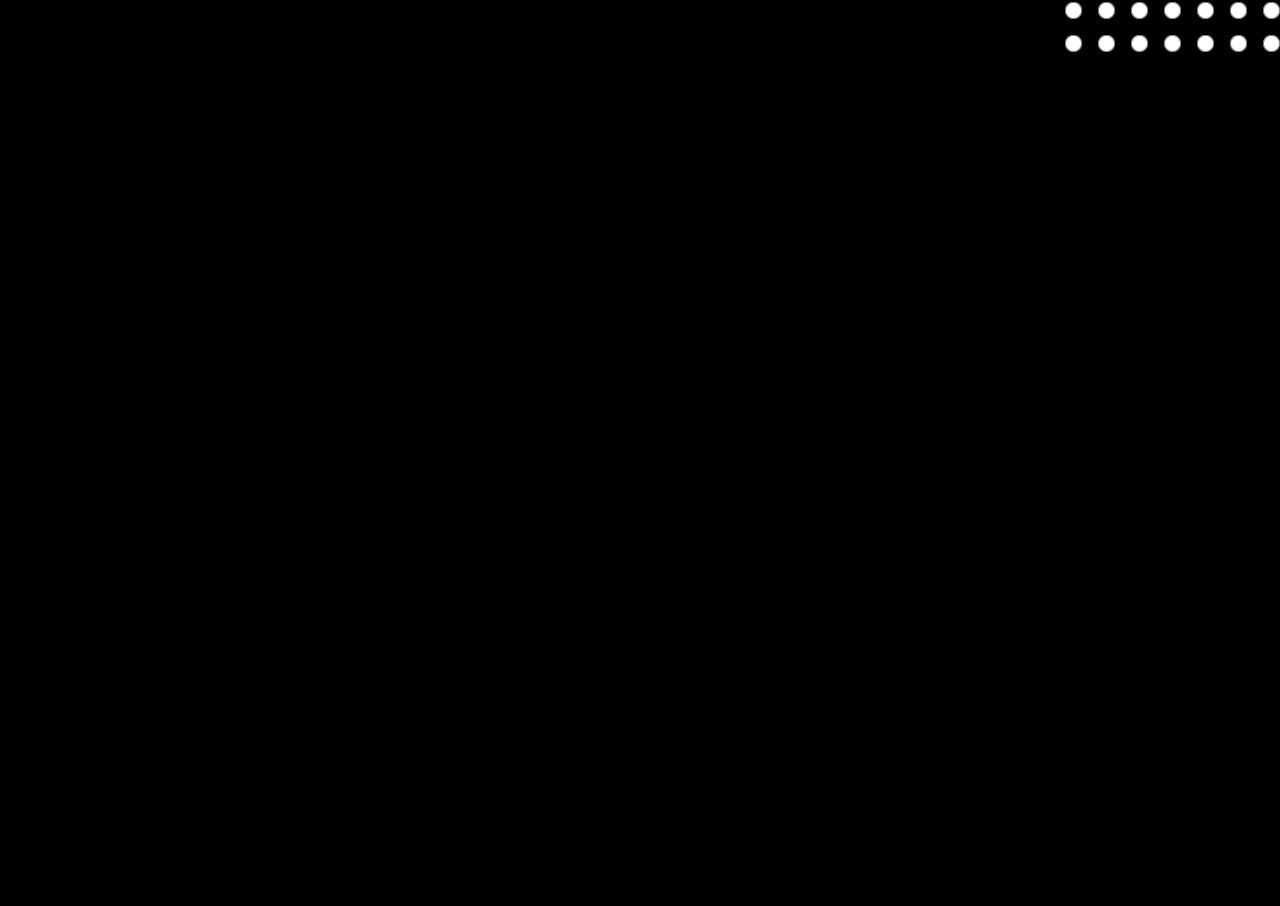
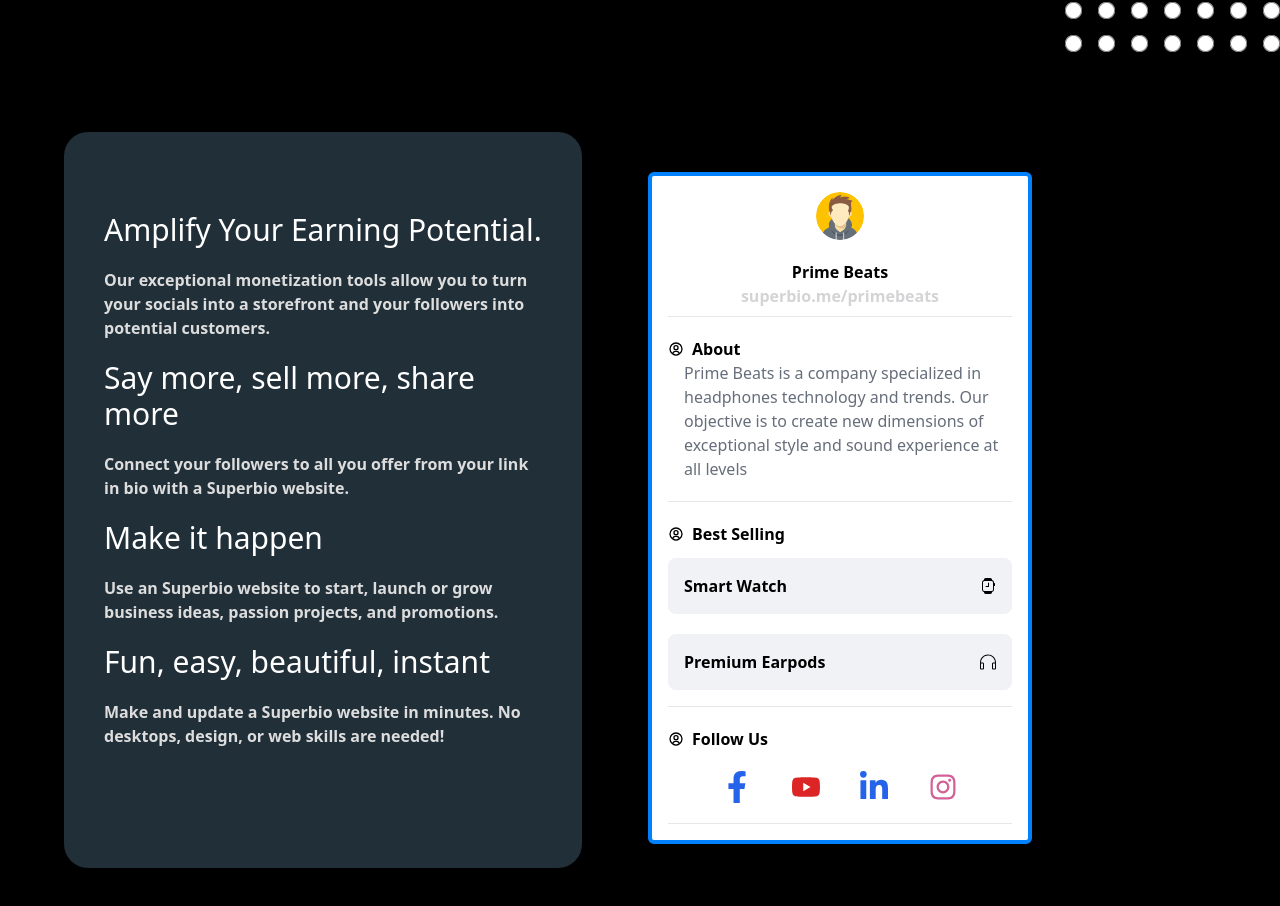
Before and after one commit to sajid1545/super_bio, a React (Vite) app: page / in a window 1280 px wide. Shown: the part 916-1822 px from the top of the page. Before the commit the page ends 1008 px from the top, so only its background shows below. Built offline with nearby package versions, Linux system fonts and the light colour scheme.

Commit message:
second banner completed

```diff
--- a/package.json
+++ b/package.json
@@ -10,7 +10,8 @@
   },
   "dependencies": {
     "react": "^18.2.0",
-    "react-dom": "^18.2.0"
+    "react-dom": "^18.2.0",
+    "react-icons": "^4.7.1"
   },
   "devDependencies": {
     "@types/react": "^18.0.26",
--- a/src/App.jsx
+++ b/src/App.jsx
@@ -1,12 +1,14 @@
 import './App.css';
 import Banner from './Components/Banner/Banner';
 import Navbar from './Components/Navbar/Navbar';
+import SecondBanner from './Components/SecondBanner/SecondBanner';
 
 function App() {
 	return (
 		<div className="App">
 			<Navbar />
 			<Banner />
+			<SecondBanner />
 		</div>
 	);
 }
--- a/src/Components/Banner/Banner.jsx
+++ b/src/Components/Banner/Banner.jsx
@@ -17,7 +17,7 @@
 					</p>
 					<div className="px-10 pb-10">
 						<button
-							class=" text-xl text-white ml-10 py-4 px-12  bg-[#0082FF] hover:bg-[#0168c8] focus:ring-[#4ea4f4] focus:ring-offset-[#0082FF]   transition ease-in duration-200 text-center  font-semibold shadow-md focus:outline-none focus:ring-2 focus:ring-offset-2  rounded-full"
+							className=" text-xl text-white ml-10 py-4 px-12  bg-[#0082FF] hover:bg-[#0168c8] focus:ring-[#4ea4f4] focus:ring-offset-[#0082FF]   transition ease-in duration-200 text-center  font-semibold shadow-md focus:outline-none focus:ring-2 focus:ring-offset-2  rounded-full"
 							aria-label="Sign up"
 							title="Sign up">
 							Sign Up Now
@@ -29,7 +29,7 @@
 				</div>
 			</div>
 
-			<div className='mt-24 flex justify-end my-10'>
+			<div className='mt-24 flex justify-end mb-10'>
 				<img src={bannerLogo} alt="" />
 			</div>
 		</div>
--- a/src/Components/PrimaryButton/PrimaryButton.jsx
+++ b/src/Components/PrimaryButton/PrimaryButton.jsx
@@ -4,7 +4,7 @@
 	return (
 		<div>
 			<button
-				class=" text-2xl text-white ml-10 py-2 px-4  bg-[#0082FF] hover:bg-[#0168c8] focus:ring-[#4ea4f4] focus:ring-offset-[#0082FF]  w-full transition ease-in duration-200 text-center  font-semibold shadow-md focus:outline-none focus:ring-2 focus:ring-offset-2  rounded-full"
+				className=" text-2xl text-white ml-10 py-2 px-4  bg-[#0082FF] hover:bg-[#0168c8] focus:ring-[#4ea4f4] focus:ring-offset-[#0082FF]  w-full transition ease-in duration-200 text-center  font-semibold shadow-md focus:outline-none focus:ring-2 focus:ring-offset-2  rounded-full"
 				aria-label="Sign up"
 				title="Sign up">
 				{children}
--- /dev/null
+++ b/src/Components/SecondBanner/SecondBanner.jsx
@@ -0,0 +1,94 @@
+import React from 'react';
+
+import avatar from '../../assets/images/avatar.png';
+import { BiUserCircle } from 'react-icons/bi';
+import { BsSmartwatch } from 'react-icons/bs';
+import { SlEarphones } from 'react-icons/sl';
+import { FaFacebookF,FaLinkedinIn } from 'react-icons/fa';
+import { AiFillYoutube,AiOutlineInstagram } from 'react-icons/ai';
+
+const SecondBanner = () => {
+	return (
+		<div className="flex w-[90%] mx-auto justify-between my-20">
+			<div className="bg-[#212F39] lg:w-[45%] rounded-3xl p-10 py-20">
+				<h1 className="text-3xl mb-5">Amplify Your Earning Potential.</h1>
+				<p className="text-[#dddddd] font-semibold mb-5">
+					Our exceptional monetization tools allow you to turn your socials into a storefront and
+					your followers into potential customers.
+				</p>
+				<h1 className="text-3xl mb-5">Say more, sell more, share more</h1>
+				<p className="text-[#dddddd] font-semibold mb-5">
+					Connect your followers to all you offer from your link in bio with a Superbio website.
+				</p>
+				<h1 className="text-3xl mb-5">Make it happen</h1>
+				<p className="text-[#dddddd] font-semibold mb-5">
+					Use an Superbio website to start, launch or grow business ideas, passion projects, and
+					promotions.
+				</p>
+				<h1 className="text-3xl mb-5">Fun, easy, beautiful, instant</h1>
+				<p className="text-[#dddddd] font-semibold mb-5">
+					Make and update a Superbio website in minutes. No desktops, design, or web skills are
+					needed!
+				</p>
+			</div>
+
+			<div className="mr-40 pt-10 p-6 ">
+				<div className="max-w-sm p-4 border-4 border-[#0082FF]  rounded-md shadow-md bg-white text-black">
+					<img alt="" className="w-12 h-12 rounded-full mx-auto " src={avatar} />
+					<h3 className="text-md text-center font-bold mt-5">Prime Beats</h3>
+					<p className="text-center text-[#d4d4d6] font-bold">superbio.me/primebeats</p>
+					<hr className="mt-2 shadow-md shadow-gray-500" />
+
+					<div className="mt-5">
+						<div className="flex items-center gap-2 ">
+							<BiUserCircle /> <span className="font-bold">About</span>
+						</div>
+
+						<p className="mb-5 pl-4 text-[#666E7B]">
+							Prime Beats is a company specialized in headphones technology and trends. Our
+							objective is to create new dimensions of exceptional style and sound experience at all
+							levels
+						</p>
+						<hr className="mb-5" />
+					</div>
+
+					<div>
+						<div className="flex items-center gap-2 ">
+							<BiUserCircle /> <span className="font-bold">Best Selling</span>
+						</div>
+						<div className="w-full p-4 flex items-center justify-between mb-5 bg-[#F1F2F6] rounded-lg mt-3">
+							<h4 className="font-bold">Smart Watch</h4>
+							<div>
+								<BsSmartwatch />
+							</div>
+						</div>
+						<div className="w-full p-4 flex items-center justify-between mb-4 bg-[#F1F2F6] rounded-lg mt-3">
+							<h4 className="font-bold">Premium Earpods</h4>
+							<div>
+								<SlEarphones />
+							</div>
+						</div>
+
+						<hr className="mb-5" />
+
+						<div>
+							<div className="flex items-center gap-2 ">
+								<BiUserCircle /> <span className="font-bold">Follow Us</span>
+							</div>
+
+							<div className='mt-5 flex w-[80%] mx-auto justify-around'>
+								<FaFacebookF className='text-blue-600 w-8 h-8 cursor-pointer hover:scale-110 duration-500' />
+								<AiFillYoutube className='text-red-600 w-8 h-8 cursor-pointer hover:scale-110 duration-500' />
+								<FaLinkedinIn className='text-blue-600 w-8 h-8 cursor-pointer hover:scale-110 duration-500' />
+                                <AiOutlineInstagram className='text-[#D36096] w-8 h-8 cursor-pointer hover:scale-110 duration-500' />
+							</div>
+                                <hr className='mt-5' />
+						</div>
+					</div>
+				</div>
+			</div>
+		</div>
+	);
+};
+
+export default SecondBanner;
```
Also changed, not shown: src/Components/Navbar/Navbar.jsx (+27 -27 lines), src/assets/images/avatar.png (added), 1 other file (tests, documents, lock files or other folders).
